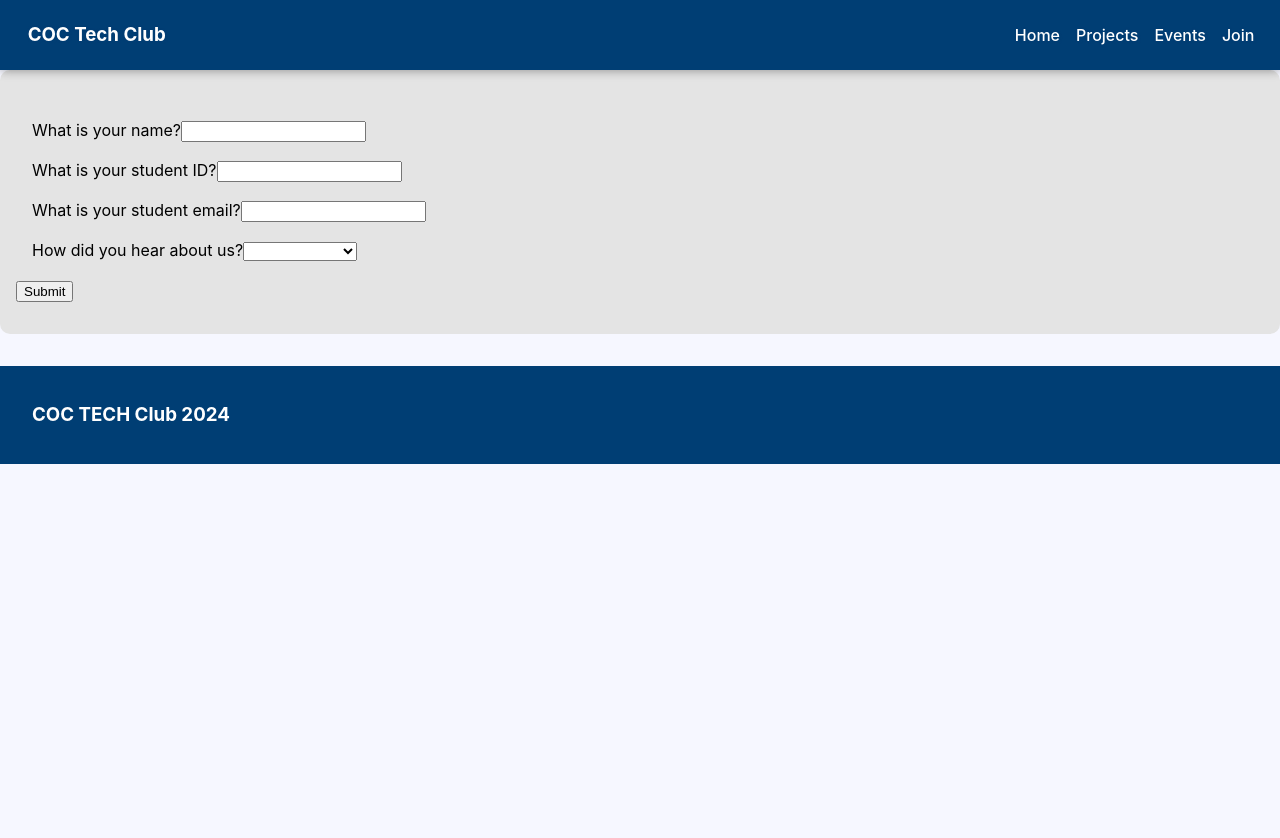
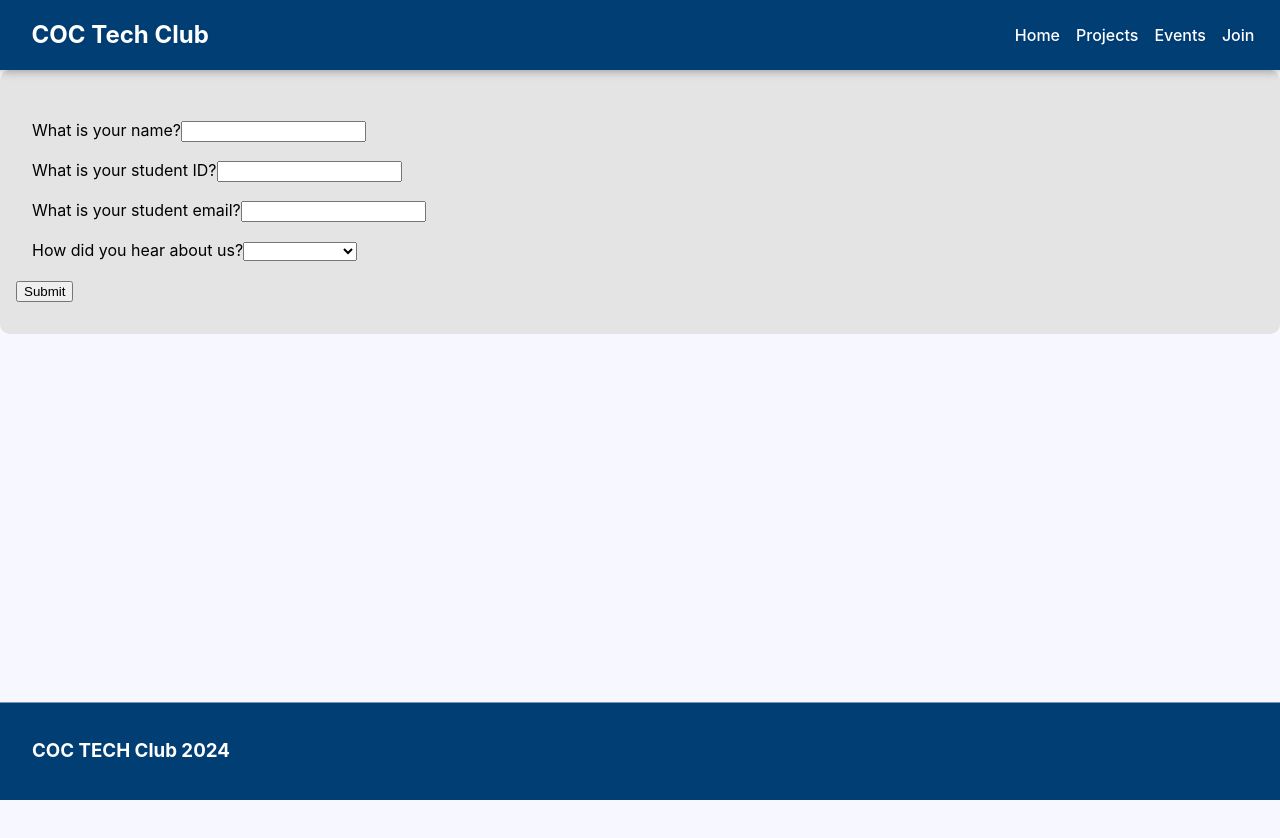
Before and after one commit to cameronaw13/clubwebsite, a React (Vite) app in the folder client/: page /#/join in a window 1280 px wide. Shown: the top 838 px of the page. After the commit the page ends 800 px from the top, so only its background shows below. Built offline with nearby package versions, Linux system fonts and the light colour scheme.

Commit message:
tweak position css in header/home/footer

```diff
--- a/client/src/App.jsx
+++ b/client/src/App.jsx
@@ -17,7 +17,6 @@ import JoinForm from "./components/JoinForm/JoinForm.tsx";
 const Page = () => {
 	const location = useLocation();
 	const outlet = useOutlet();
-	//const nodeRef = createRef(null);
 	return (
 		<>
 			<Header />
@@ -29,7 +28,6 @@ const Page = () => {
 						exit: 100,
 					}}
 					classNames="page"
-					//nodeRef={nodeRef}
 					unmountOnExit
 				>
 				{outlet}
@@ -55,11 +53,7 @@ const router = createHashRouter([
 
 const App = () => {
 	return (
-		<>
-			<section style={{ marginTop: '70px' }}>
-				<RouterProvider router={router} />
-			</section>
-		</>
+		<RouterProvider router={router} />
 	);
 }
 
--- a/client/src/assets/Header/HeaderAssets.css
+++ b/client/src/assets/Header/HeaderAssets.css
@@ -1,8 +1,6 @@
 .MenuIcon {
     height: 40px;
     fill: #fff;
-    filter: drop-shadow(3px 3px 10px #0c2083)
-            drop-shadow(-3px 3px 10px #0c2083)
-            drop-shadow(-3px -3px 10px #0c2083)
-            drop-shadow(3px -3px 10px #0c2083);
+    filter: drop-shadow(1px 1px 1px var(--COC-Blue))
+            drop-shadow(0px 0px 2px var(--COC-Blue))
 }
--- a/client/src/components/Events/Events.css
+++ b/client/src/components/Events/Events.css
@@ -1,17 +1,13 @@
-.EventsPage {
-    width: calc(90%);
-    margin: auto;
-}
-
 .EventsTitle {
     color: var(--COC-Blue);
     font-size: calc(1em + 1.5vw);
     text-align: center;
-    padding-top: 2rem;
 }
 
 .EventsList {
+    width: calc(90%);
     display: flex;
+    margin: auto;
     flex-direction: column;
     justify-content: center;
     align-items: center;
--- a/client/src/components/Events/Events.tsx
+++ b/client/src/components/Events/Events.tsx
@@ -28,7 +28,7 @@ const Events: React.FC = () => {
 
     window.scrollTo(0,0);
     return (
-        <div className="EventsPage">
+        <>
             <h1 className="EventsTitle">EVENTS</h1>
             <div className="EventsList">
                 {events ? (
@@ -47,7 +47,7 @@ const Events: React.FC = () => {
                     <p>Loading Events...</p>
                 )}
             </div>
-        </div>
+        </>
     )
 }
 
--- a/client/src/components/Footer/Footer.css
+++ b/client/src/components/Footer/Footer.css
@@ -1,4 +1,6 @@
 .Footer {
+    position: sticky;
+    top: 100%;
     padding: 1rem 2rem;
     margin-top: 2rem;
     color: white;
--- a/client/src/components/Header/Header.css
+++ b/client/src/components/Header/Header.css
@@ -1,10 +1,20 @@
 .Header {
-    position: fixed;
-    top: 0%;
-    left: 0%;
+    top: 0;
     width: 100%;
     height: 70px;
-    z-index: 99;
+    z-index: 10;
+}
+.div-enter-active {
+    position: sticky !important;
+}
+.div-enter-done {
+    position: fixed !important;
+}
+.div-exit-active {
+    position: fixed !important;
+}
+.div-exit-done {
+    position: sticky !important;
 }
 
 .HeaderBackground {
@@ -12,21 +22,21 @@
     width: 100%;
     height: 100%;
     /* background-image: linear-gradient(to top, #081a72, #0c2083 50%, #0d2189); */
+    /* background-color: color-mix(in srgb, var(--COC-Blue), var(--COC-LightBlue)); */
     background-color: var(--COC-Blue);
     box-shadow: 0 0px 10px #0006;
 }
-
-.headerbg-enter {
+.bg-enter {
     opacity: 0;
 }
-.headerbg-enter-active {
+.bg-enter-active {
     opacity: 1;
     transition: 400ms 100ms;
 }
-.headerbg-exit {
+.bg-exit {
     opacity: 1;
 }
-.headerbg-exit-active {
+.bg-exit-active {
     opacity: 0;
     transition: 100ms;
 }
@@ -42,7 +52,6 @@
     align-items: center;
 
     user-select: none;
-    z-index: 100;
 }
 
 .HeaderTitle {
@@ -52,10 +61,8 @@
     margin-top: 0;
     margin-bottom: 0;
     text-shadow:
-        2px 2px 1px var(--COC-Blue),
-        -1px 1px 1px var(--COC-Blue),
-        -1px -1px 1px var(--COC-Blue),
-        1px -1px 1px var(--COC-Blue)
+        1px 1px 1px var(--COC-Blue),
+        0px 0px 2px var(--COC-Blue)
 }
 .HeaderTitle, .HeaderTitle:hover {
     color: #fff;
@@ -65,10 +72,8 @@
     .NavItems {
         padding: 0.5em;
         text-shadow:
-            2px 2px 1px var(--COC-Blue),
-            -1px 1px 1px var(--COC-Blue),
-            -1px -1px 1px var(--COC-Blue),
-            1px -1px 1px var(--COC-Blue)
+            1px 1px 1px var(--COC-Blue),
+            0px 0px 2px var(--COC-Blue)
     }
     .NavMenu {
         display: none;
--- a/client/src/components/Header/Header.tsx
+++ b/client/src/components/Header/Header.tsx
@@ -28,15 +28,15 @@ const tabs = [
 ];
 
 const Header: React.FC = () => {
-  const location = useLocation();
-  const isHomePage = () => { return location.pathname === "/" }
-  const [opacity, setOpacity] = useState(isHomePage() ? 0 : 1)
+  const location = useLocation()
+  const isHomePage = location.pathname === "/"
+  const [startingPage] = useState(location.pathname)
+  const [opacity, setOpacity] = useState(isHomePage ? 0 : 1)
   const [isMenu, setMenu] = useState(false);
-  //const nodeRef = useRef(null);
 
   useEffect(() => {
-    setOpacity(isHomePage() ? 0 : 1)
-    if(isHomePage()) {
+    setOpacity(isHomePage ? 0 : 1)
+    if(isHomePage) {
       document.addEventListener("scroll", handleScroll)
       return () => {
         document.removeEventListener("scroll", handleScroll)
@@ -45,13 +45,14 @@ const Header: React.FC = () => {
   }, [location])
 
   const handleScroll = () => {
-    const bottom = 70; // header height
-    const height = window.innerHeight / 8; // transition height
-    if(window.scrollY < window.innerHeight - (bottom+height)) setOpacity(0)
-    else if(window.scrollY > window.innerHeight - bottom) setOpacity(1)
-    else {
-      setOpacity(Math.abs(window.innerHeight - window.scrollY - (bottom+height)) / height)
-    }
+    const header = 70; // header height
+    const welcome = window.innerHeight * (window.innerWidth < 768 ? 0.75 : 0.9); // current WelcomePage height
+    const length = welcome / 8; // transition length
+
+    setOpacity(Math.max(0,
+              Math.min(1,
+              (welcome - window.scrollY - (header+length)) / -length // scrollY linearly increases from 0 to 1 if transitionStart < scrollY < transitionEnd
+    )));
   }
 
   const handleMenu = () => {
@@ -60,15 +61,19 @@ const Header: React.FC = () => {
 
   return (
     <>
-      <nav className="Header">
+      <CSSTransition
+          in={location.pathname === "/"}
+          timeout={100}
+          classNames="div"
+        >
+      <nav className="Header" style={{ position: startingPage === "/" ? "fixed" : "sticky" }}>
         <CSSTransition
           in={location.pathname === "/"}
           timeout={{
             enter: 100,
             exit: 600,
           }}
-          classNames="headerbg"
-          //nodeRef={nodeRef}
+          classNames="bg"
         >
           <div className="HeaderBackground" style={{ opacity: opacity }}/>
         </CSSTransition>
@@ -90,6 +95,7 @@ const Header: React.FC = () => {
           </section>
         </main>
       </nav>
+      </CSSTransition>
       { isMenu ? (
         <Menu />
       ) : (
--- a/client/src/components/Header/Menu.tsx
+++ b/client/src/components/Header/Menu.tsx
@@ -2,7 +2,7 @@ import React from "react";
 
 const Menu: React.FC = (tabs) => {
   return (
-    <div style={{ position: "fixed", color: "#fff", zIndex: "1" }}>
+    <div style={{ position: "fixed", zIndex: "20" }}>
       THIS IS A MENU!
     </div>
   );
--- a/client/src/components/HomePage/components/Welcome.css
+++ b/client/src/components/HomePage/components/Welcome.css
@@ -1,12 +1,19 @@
 .WelcomePage {
     position: relative;
-    left: 0;
-    top: 0;
-    width: 100vw;
-    height: 75vh;
     background-image: radial-gradient(circle at center, var(--COC-LightBlue), var(--COC-Blue));
     animation: backgroundEnter 0.8s forwards;
     box-shadow: 0 0px 10px #0006;
+}
+
+@media (min-width: 768px) {
+    .WelcomePage {
+        height: 90vh;
+    }
+}
+@media (max-width: 768px) {
+    .WelcomePage {
+        height: 75vh;
+    }
 }
 
 .WelcomeTitle {
@@ -27,7 +34,7 @@
 @keyframes titleEnter {
     from{
         top: calc(50% + 1em);
-        color: #ffffff00;
+        color: #fff0;
     }
     to{
         top: 50%;
--- a/client/src/components/Projects/Projects.css
+++ b/client/src/components/Projects/Projects.css
@@ -9,7 +9,6 @@
     color: var(--COC-Blue);
     font-size: calc(1em + 1.5vw);
     text-align: center;
-    padding-top: 2rem;
 }
 
 .ProjectCard {
--- a/client/src/components/Projects/Projects.tsx
+++ b/client/src/components/Projects/Projects.tsx
@@ -28,7 +28,7 @@ const Projects: React.FC = () => {
 
     window.scrollTo(0,0);
     return (
-        <div>
+        <>
             <h1 className="ProjectsTitle">PROJECTS</h1>
             <div className="Projects">
                 {projects ? (
@@ -48,7 +48,7 @@ const Projects: React.FC = () => {
                     <center><p>Loading Projects...</p></center>
                 )}
             </div>
-        </div>
+        </>
     )
 }
 
--- a/client/src/index.css
+++ b/client/src/index.css
@@ -30,6 +30,9 @@ a:hover {
 body {
   margin: 0;
   min-width: 320px;
-  min-height: 100vh;
   background-color: #f6f7ff;
 }
+
+#root {
+  min-height: 100vh;
+}
```
